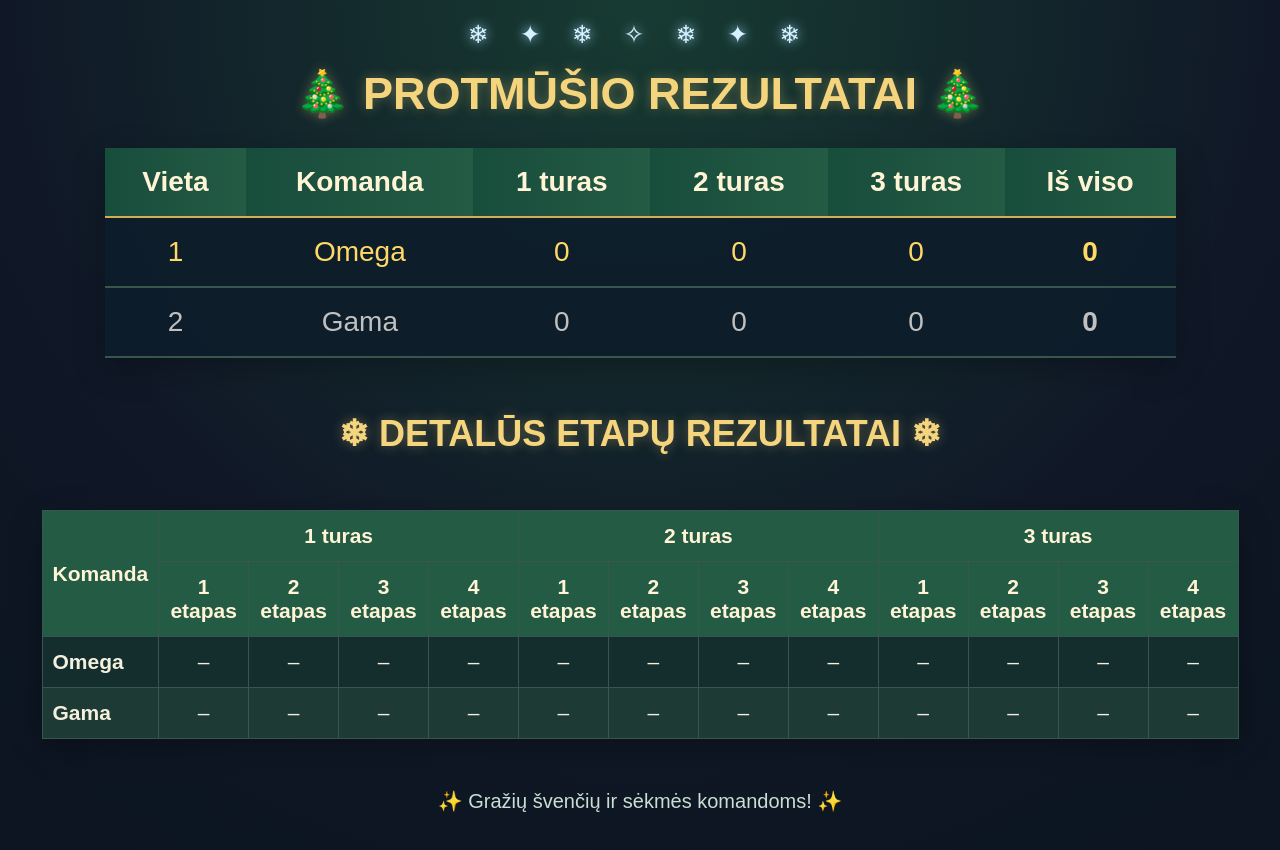
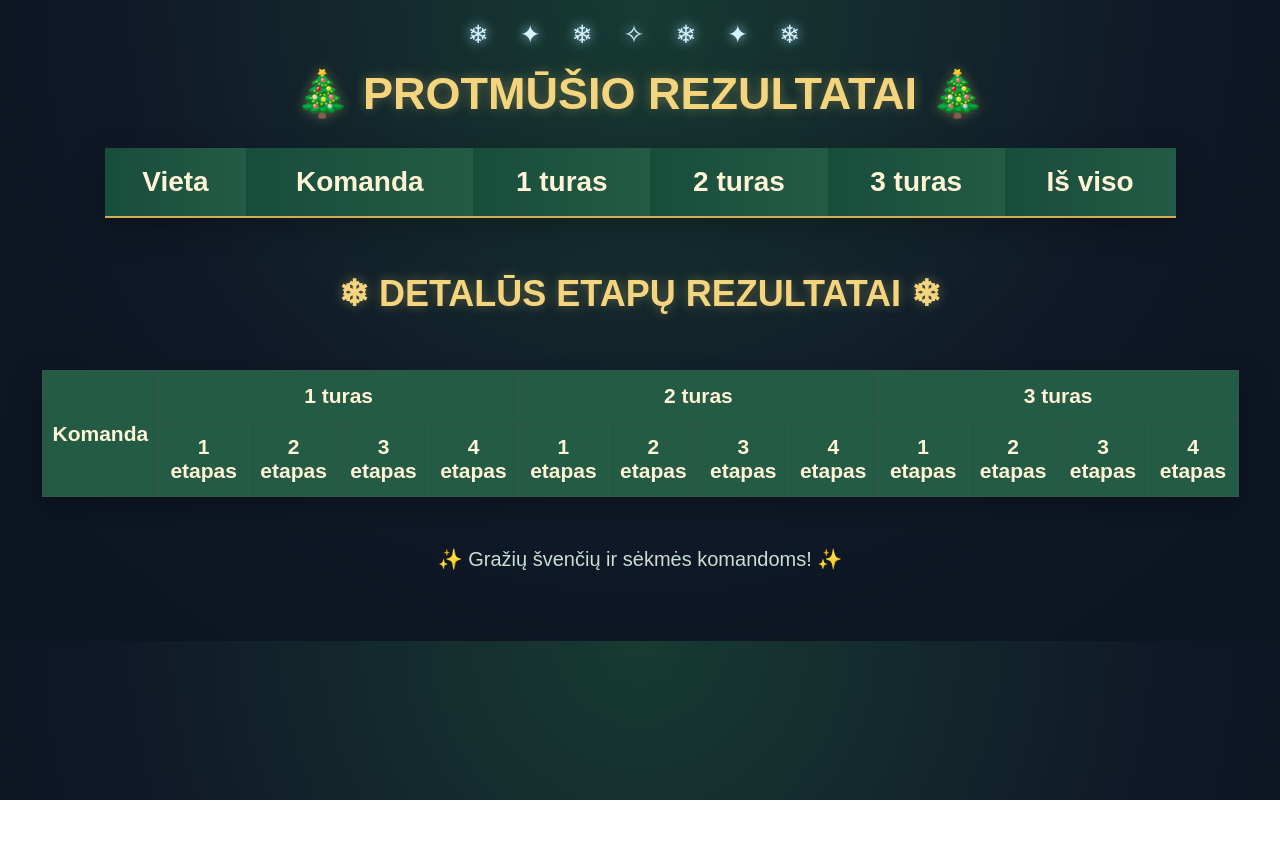
Before and after one commit to martynasmarciulionis2008-wq/Kaledine_viktorina, a plain HTML site: page index.html in a window 1280 px wide. After the commit the page ends 800 px from the top, so only its background shows below. Drawn offline with Linux system fonts and the light colour scheme.

Commit message:
Add files via upload

```diff
--- a/index.html
+++ b/index.html
@@ -87,7 +87,7 @@ th {
 <th>3 turas</th>
 <th>Iš viso</th>
 </tr>
-<tr><td>1</td><td>Omega</td><td>0</td><td>0</td><td>0</td><td><b>0</b></td></tr><tr><td>2</td><td>Gama</td><td>0</td><td>0</td><td>0</td><td><b>0</b></td></tr>
+
 </table>
 
 <h1 class="details-title">❄ DETALŪS ETAPŲ REZULTATAI ❄</h1>
@@ -113,7 +113,7 @@ th {
     <th>3 etapas</th>
     <th>4 etapas</th>
 </tr>
-<tr><td class='team-name'>Omega</td><td>&ndash;</td><td>&ndash;</td><td>&ndash;</td><td>&ndash;</td><td>&ndash;</td><td>&ndash;</td><td>&ndash;</td><td>&ndash;</td><td>&ndash;</td><td>&ndash;</td><td>&ndash;</td><td>&ndash;</td></tr><tr><td class='team-name'>Gama</td><td>&ndash;</td><td>&ndash;</td><td>&ndash;</td><td>&ndash;</td><td>&ndash;</td><td>&ndash;</td><td>&ndash;</td><td>&ndash;</td><td>&ndash;</td><td>&ndash;</td><td>&ndash;</td><td>&ndash;</td></tr>
+
 </table>
 <p style="color:#c8dfd2; margin-top:35px; font-size:20px;">✨ Gražių švenčių ir sėkmės komandoms! ✨</p>
 </body>
```
